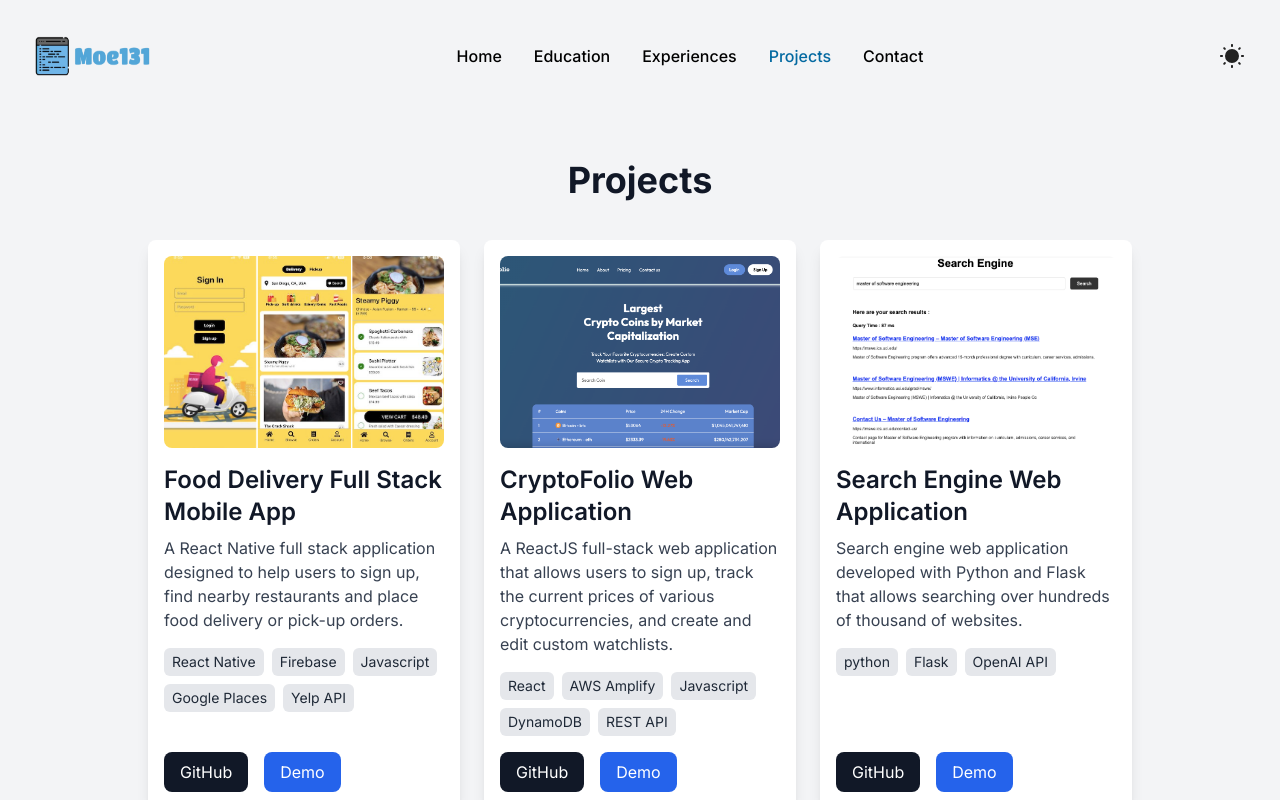
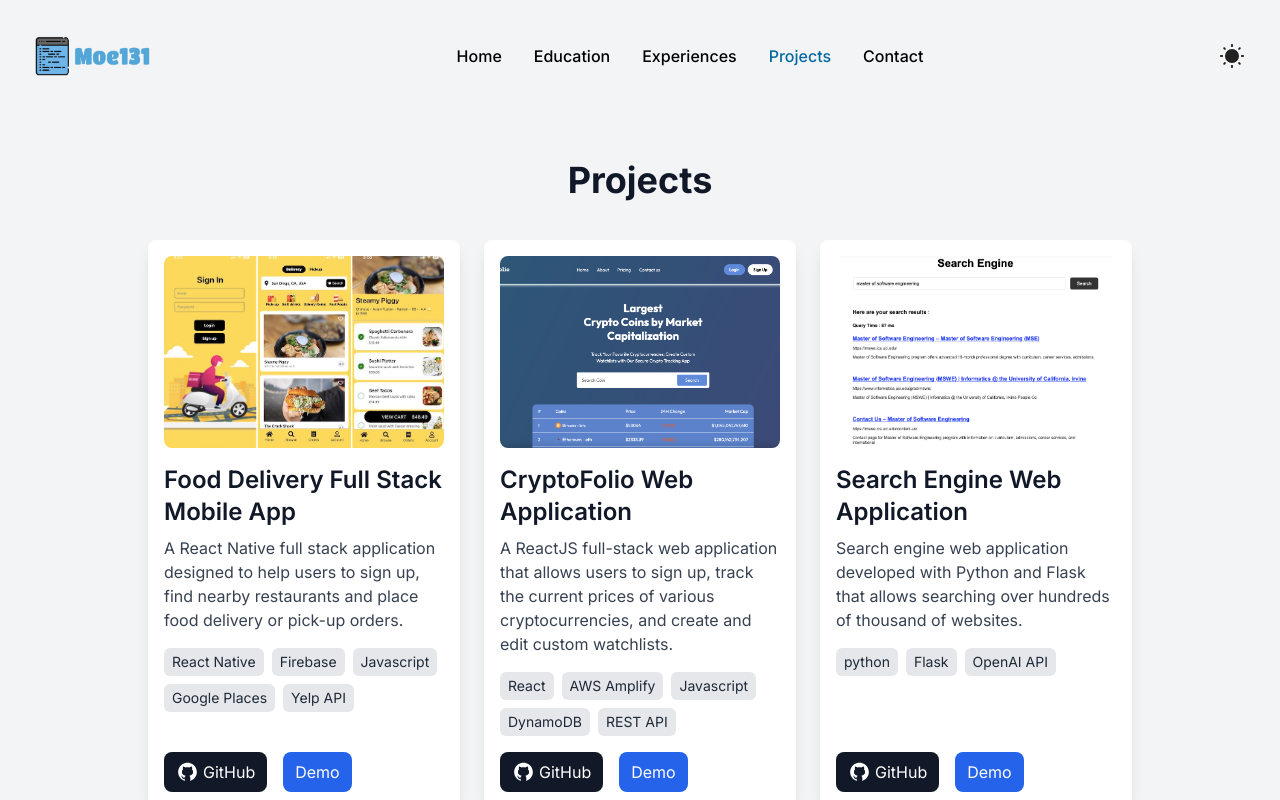
Before and after one commit to Moe131/moe131.github.io, a Next.js app: page /projects in a window 1280 px wide. Shown: the top 800 px of the page. Built offline with nearby package versions, Linux system fonts and the light colour scheme.

Commit message:
github logo added to projects

```diff
--- a/src/components/ProjectCard/page.tsx
+++ b/src/components/ProjectCard/page.tsx
@@ -1,4 +1,5 @@
 import Image, { StaticImageData } from "next/image"
+import githubImage from "../../assets/github-dark.svg"
 
 interface ProjectCardProps {
     title: string
@@ -27,10 +28,11 @@ export default function ProjectCard(props: ProjectCardProps) {
                 </div>
             </div>
             <div className="mt-4 flex space-x-4">
-                <a href={props.githubLink} target="_blank" className="bg-gray-900 text-white py-2 px-4 rounded-lg hover:bg-gray-700 dark:bg-gray-600 dark:hover:bg-gray-500">
+                <a href={props.githubLink} target="_blank" className="flex gap-1 bg-gray-900 text-white py-2 px-3 rounded-lg hover:bg-gray-700 dark:bg-gray-600 dark:hover:bg-gray-500">
+                    <Image src={githubImage} alt="github logo" width={23} />
                     GitHub
                 </a>
-                <a href={props.demoLink} target="_blank" className="bg-blue-600 text-white py-2 px-4 rounded-lg hover:bg-blue-700 dark:bg-blue-500 dark:hover:bg-blue-400">
+                <a href={props.demoLink} target="_blank" className="bg-blue-600 text-white py-2 px-3 rounded-lg hover:bg-blue-700 dark:bg-blue-500 dark:hover:bg-blue-400">
                     Demo
                 </a>
             </div>
```
